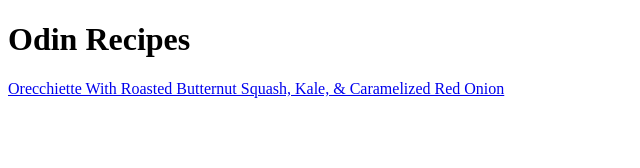
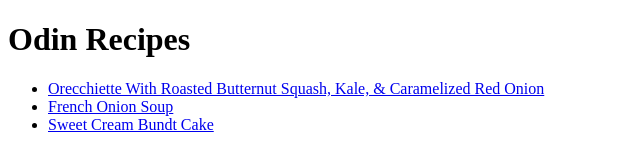
Before and after one commit to DragnessRider/odin-recipes, a plain HTML site: page index.html in a window 1280 px wide. Shown: the whole page, without its empty margins (0-640 px from the left). Drawn offline with Linux system fonts and the light colour scheme.

Commit message:
Updated index for new recipe and changed it to list format.

```diff
--- a/index.html
+++ b/index.html
@@ -6,6 +6,10 @@
     </head>
     <body>
         <h1>Odin Recipes</h1>
-        <a href="recipes/orecchiette.html">Orecchiette With Roasted Butternut Squash, Kale, & Caramelized Red Onion</a>
+        <ul>
+        <li><a href="recipes/orecchiette.html">Orecchiette With Roasted Butternut Squash, Kale, & Caramelized Red Onion</a></li>
+        <li><a href="recipes/frenchonion.html">French Onion Soup</a></li>
+        <li><a href="recipes/bundtcake.html">Sweet Cream Bundt Cake</a></li>
+        </ul>
     </body>
 </html>
```
